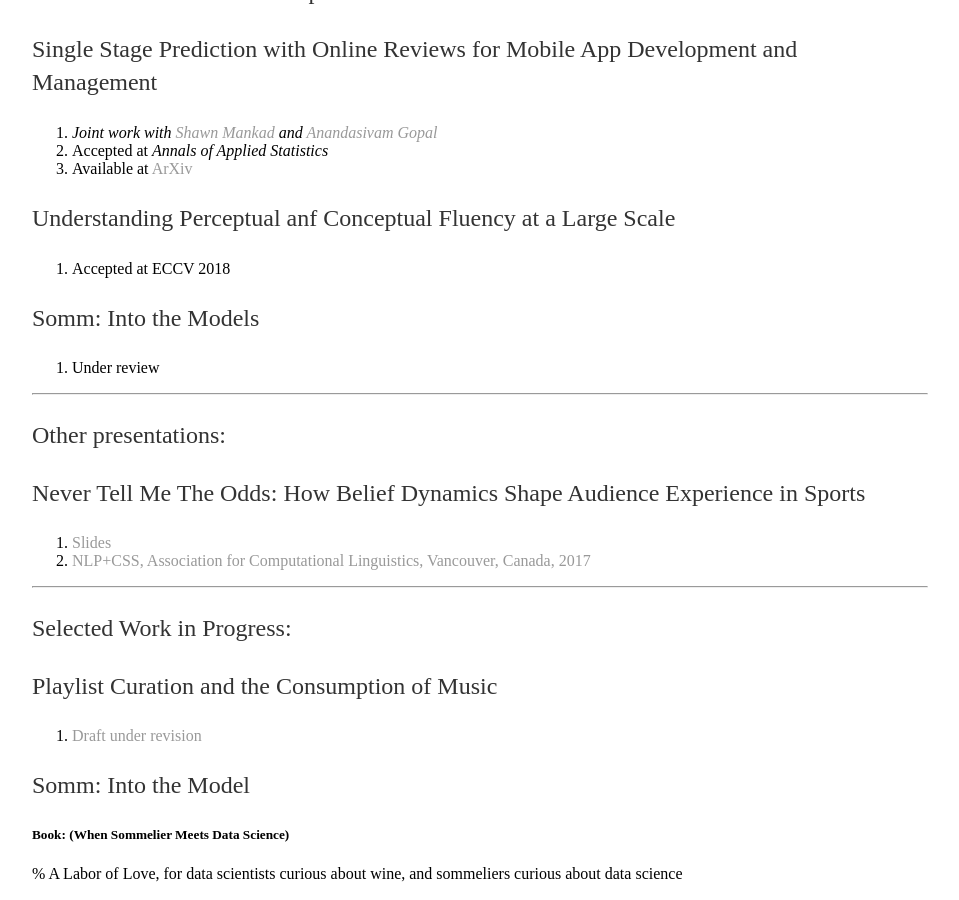
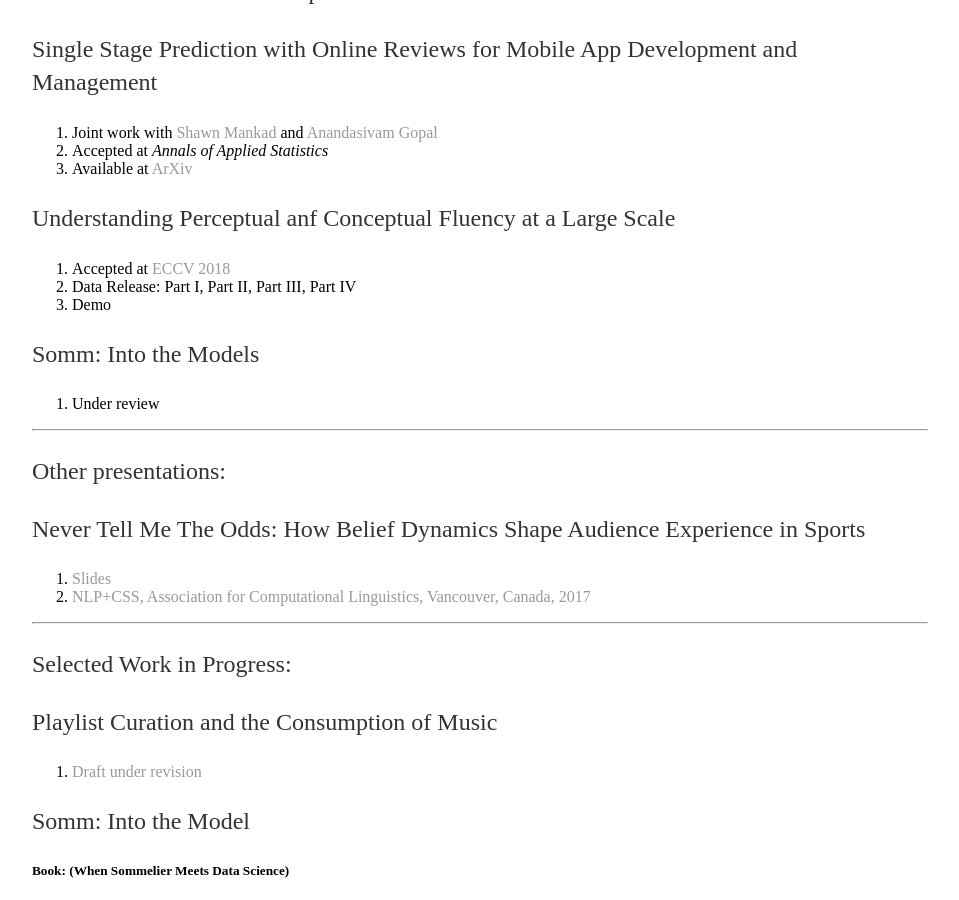
Before and after one commit to shenglih/shenglih.github.io, a Jekyll site: the page built from research/index.html, in a window 1280 px wide and 900 px high, scrolled down 1142 px. Shown: the whole window, without its empty margins (160-1119 px from the left). Built offline with Jekyll 4.4.1, drawn with Linux system fonts in a browser that asks for light colours.

Commit message:
Update index.html

```diff
--- a/research/index.html
+++ b/research/index.html
@@ -69,14 +69,16 @@
 	<p> Single Stage Prediction with Online Reviews for Mobile App Development and Management</p>
 
   <ol>
-    <li> <em> Joint work with <a href="http://mankad-research.hosting.cornell.edu">Shawn Mankad</a> and <a href="http://scholar.rhsmith.umd.edu/anandgopal/home?destination=home">Anandasivam Gopal</a> </em></li>
+    <li> Joint work with <a href="http://mankad-research.hosting.cornell.edu">Shawn Mankad</a> and <a href="http://scholar.rhsmith.umd.edu/anandgopal/home?destination=home">Anandasivam Gopal</a></li>
     <li> Accepted at <em> Annals of Applied Statistics </em></li>
 <li> Available at <a href="https://arxiv.org/"> ArXiv </a></li>
 	</ol>
 
 <p> Understanding Perceptual anf Conceptual Fluency at a Large Scale </p>
 <ol>
-	<li> Accepted at ECCV 2018 </li>
+	<li> Accepted at <a href="https://eccv2018.org/">ECCV 2018</a> </li>
+	<li> Data Release: Part I, Part II, Part III, Part IV </li>
+	<li> Demo </li>
 </ol>
 <p>Somm: Into the Models
 	<ol>
```
